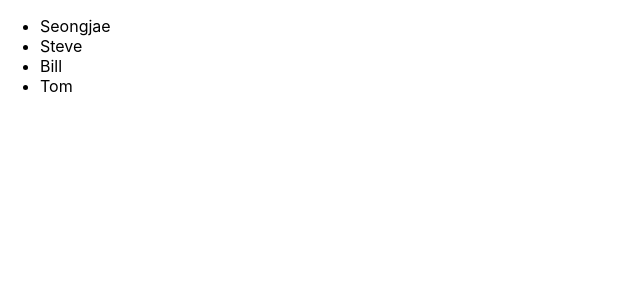
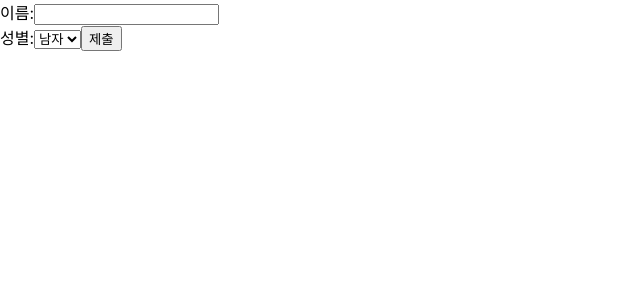
Before and after one commit to JavaScript-221B/react-basic, a React (Create React App) app in the folder lsj/my-app/: page / in a window 1280 px wide. Shown: the top 300 px of the page, without its empty margins (0-640 px from the left). Built offline with nearby package versions, Linux system fonts and the light colour scheme.

Commit message:
Add: 사용자 정보 입력 받기

```diff
--- /dev/null
+++ b/lsj/my-app/src/chapter_11/SignUp.tsx
@@ -0,0 +1,41 @@
+import React, { useState } from "react";
+
+type Props = {};
+
+function SignUp({}: Props) {
+  const [name, setName] = useState("");
+  const [gender, setGender] = useState("남자");
+
+  const handleChangeName = (event: any) => {
+    setName(event.target.value);
+  };
+
+  const handleChangeGender = (event: any) => {
+    setGender(event.target.value);
+  };
+
+  const handleSubmit = (event: any) => {
+    alert(`이름: ${name}, 성별: ${gender}`);
+    event.preventDefault();
+  };
+
+  return (
+    <form onSubmit={handleSubmit}>
+      <label htmlFor="name">
+        이름:
+        <input id="name" type="text" value={name} onChange={handleChangeName} />
+      </label>
+      <br />
+      <label htmlFor="">
+        성별:
+        <select name="" id="" value={gender} onChange={handleChangeGender}>
+          <option value="남자">남자</option>
+          <option value="여자">여자</option>
+        </select>
+      </label>
+      <button type="submit">제출</button>
+    </form>
+  );
+}
+
+export default SignUp;
--- a/lsj/my-app/src/index.tsx
+++ b/lsj/my-app/src/index.tsx
@@ -14,12 +14,13 @@ import ConfirmButton from "./chapter_08/ConfirmButton";
 import Toolbar from "./chapter_09/Toolbar";
 import LandingPage from "./chapter_09/LandingPage";
 import AttendanceBook from "./chapter_10/AttendanceBook";
+import SignUp from "./chapter_11/SignUp";
 
 const root = ReactDOM.createRoot(
   document.getElementById("root") as HTMLElement
 );
 
-root.render(<AttendanceBook />);
+root.render(<SignUp />);
 
 // If you want to start measuring performance in your app, pass a function
 // to log results (for example: reportWebVitals(console.log))
```
